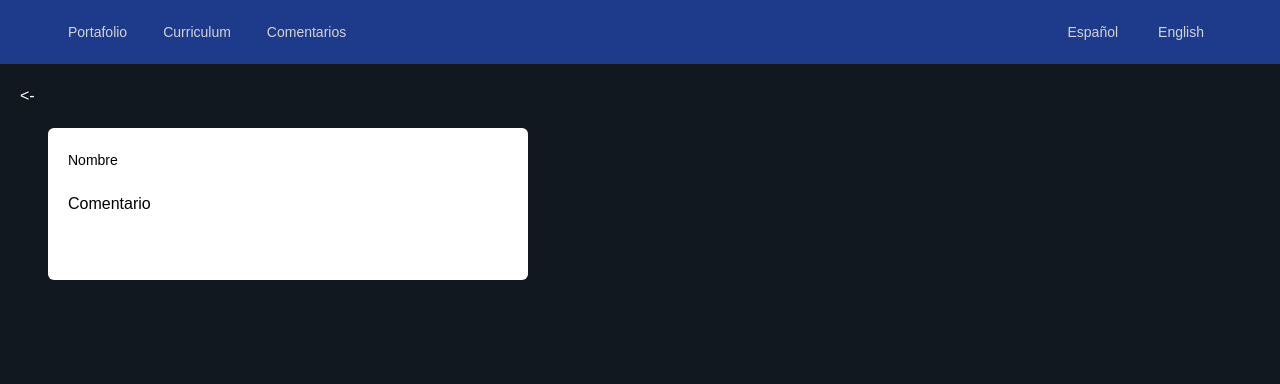
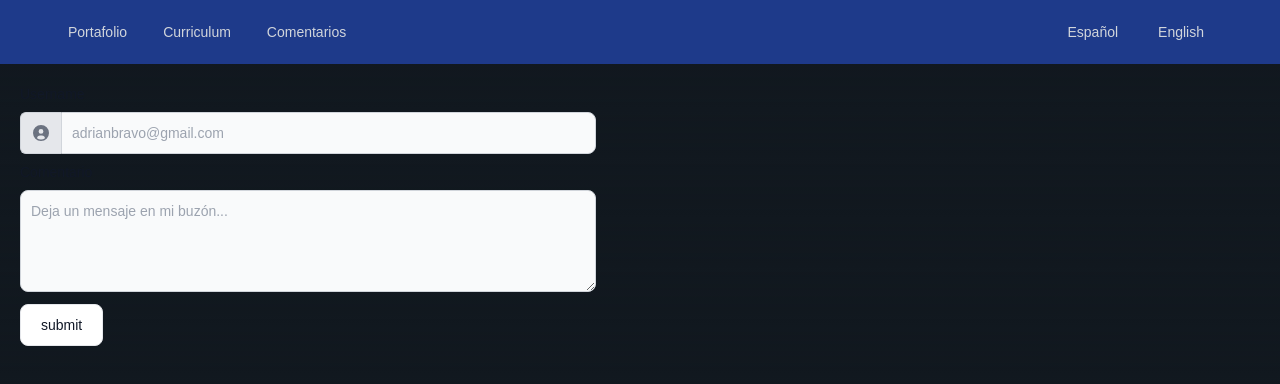
Before and after one commit to Burgos222/A01746459.github.io, a Next.js app: page /comentarios in a window 1280 px wide. Shown: the top 384 px of the page. Built offline with nearby package versions, Linux system fonts and the light colour scheme.

Commit message:
comentarios

```diff
--- a/app/comentarios/page.jsx
+++ b/app/comentarios/page.jsx
@@ -3,7 +3,7 @@ import Forms from "../components/forms";
 
 export default function Comentarios() {
   return (
-    <main className=''>
+    <main className='p-5'>
       <Forms/>
     </main>
   )
--- a/app/components/forms.jsx
+++ b/app/components/forms.jsx
@@ -1,23 +1,25 @@
 'use client';
 import React from "react";
-import { useRouter } from 'next/navigation';
-
 
 export default function Forms() {
     return (
-        <main className=" max-w-xl">
-            <button className="text-white p-5">{"<-"}</button>
-        <div className="bg-white mx-12 rounded-md pl-5">
-        <label className=" text-sm font-medium">
-          Nombre
-        </label>
-        <input type="text" className="m-5"/>
-        <label className="flex">
-          Comentario
-        </label>
-        <input type="text" className="m-5"/>
-        </div>
-        </main>
+      <main className=" max-w-xl">
+        <label for="website-admin" className="block mb-2 text-sm font-medium text-gray-900 dark:text-white">Username</label>
+          <div className="flex">
+            <span className="inline-flex items-center px-3 text-sm text-gray-900 bg-gray-200 border border-r-0 border-gray-300 rounded-l-md dark:bg-gray-600 dark:text-gray-400 dark:border-gray-600">
+              <svg className="w-4 h-4 text-gray-500 dark:text-gray-400" aria-hidden="true" xmlns="http://www.w3.org/2000/svg" fill="currentColor" viewBox="0 0 20 20">
+                <path d="M10 0a10 10 0 1 0 10 10A10.011 10.011 0 0 0 10 0Zm0 5a3 3 0 1 1 0 6 3 3 0 0 1 0-6Zm0 13a8.949 8.949 0 0 1-4.951-1.488A3.987 3.987 0 0 1 9 13h2a3.987 3.987 0 0 1 3.951 3.512A8.949 8.949 0 0 1 10 18Z"/>
+              </svg>
+            </span>
+            <input type="email" id="website-admin" className="rounded-none rounded-r-lg bg-gray-50 border border-gray-300 text-gray-900 focus:ring-blue-500 focus:border-blue-500 block flex-1 min-w-0 w-full text-sm p-2.5  dark:bg-gray-700 dark:border-gray-600 dark:placeholder-gray-400 dark:text-white dark:focus:ring-blue-500 dark:focus:border-blue-500" placeholder="adrianbravo@gmail.com"/>
+          </div>
 
+          <div className="mt-2">
+          <label for="message" className="block mb-2 text-sm font-medium text-gray-900 dark:text-white">Comentario</label>
+          <textarea id="message" rows="4" className="block p-2.5 w-full text-sm text-gray-900 bg-gray-50 rounded-lg border border-gray-300 focus:ring-blue-500 focus:border-blue-500 dark:bg-gray-700 dark:border-gray-600 dark:placeholder-gray-400 dark:text-white dark:focus:ring-blue-500 dark:focus:border-blue-500" placeholder="Deja un mensaje en mi buzón..."></textarea>
+          <button type="button" class="py-2.5 px-5 ml-30 mt-3 mr-2 mb-2 text-sm font-medium text-gray-900 focus:outline-none bg-white rounded-lg border border-gray-200 hover:bg-gray-100 hover:text-blue-700 focus:z-10 focus:ring-4 focus:ring-gray-200 dark:focus:ring-gray-700 dark:bg-gray-800 dark:text-gray-400 dark:border-gray-600 dark:hover:text-white dark:hover:bg-gray-700">submit</button>
+          </div>
+
+      </main>
 
     );}
```
